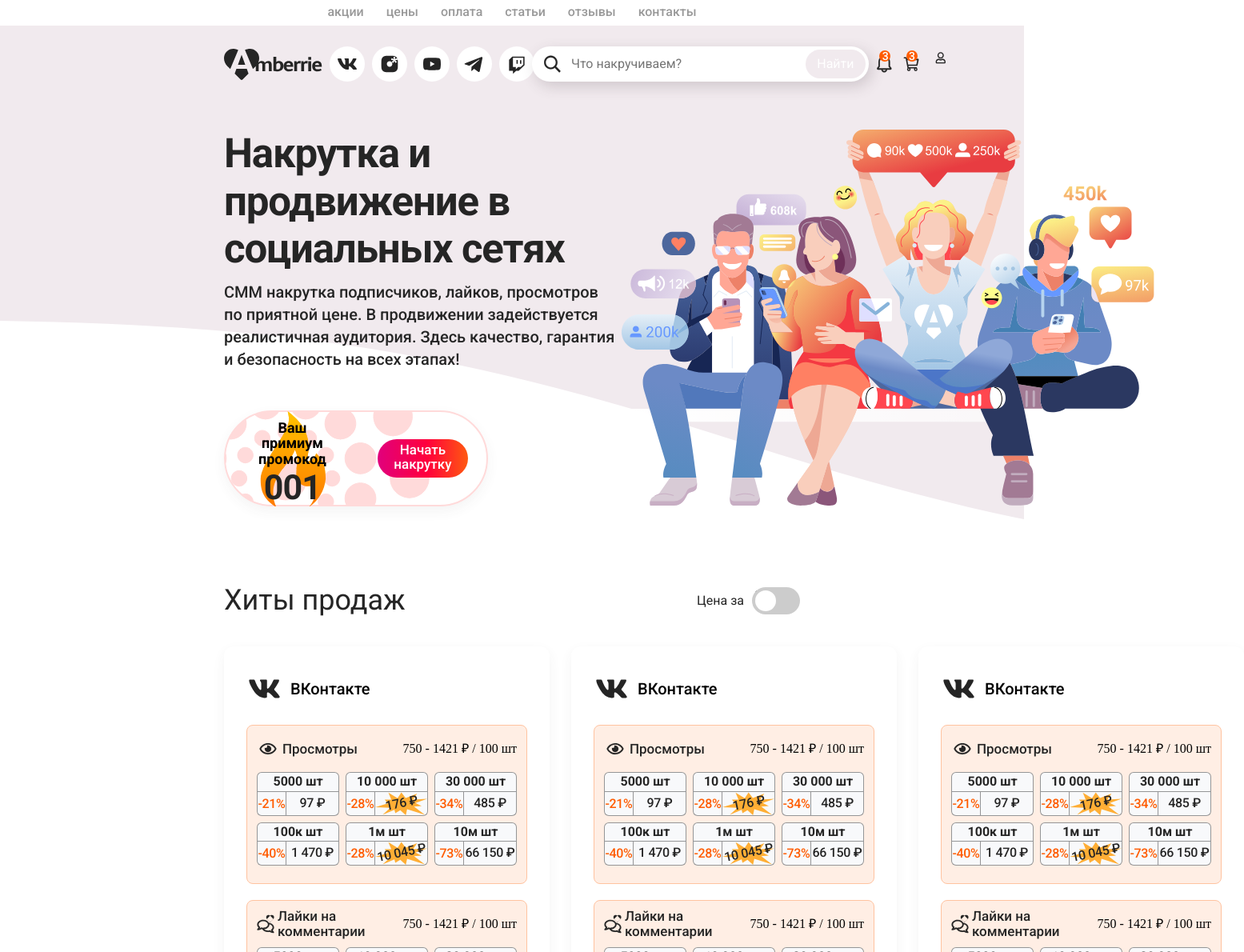
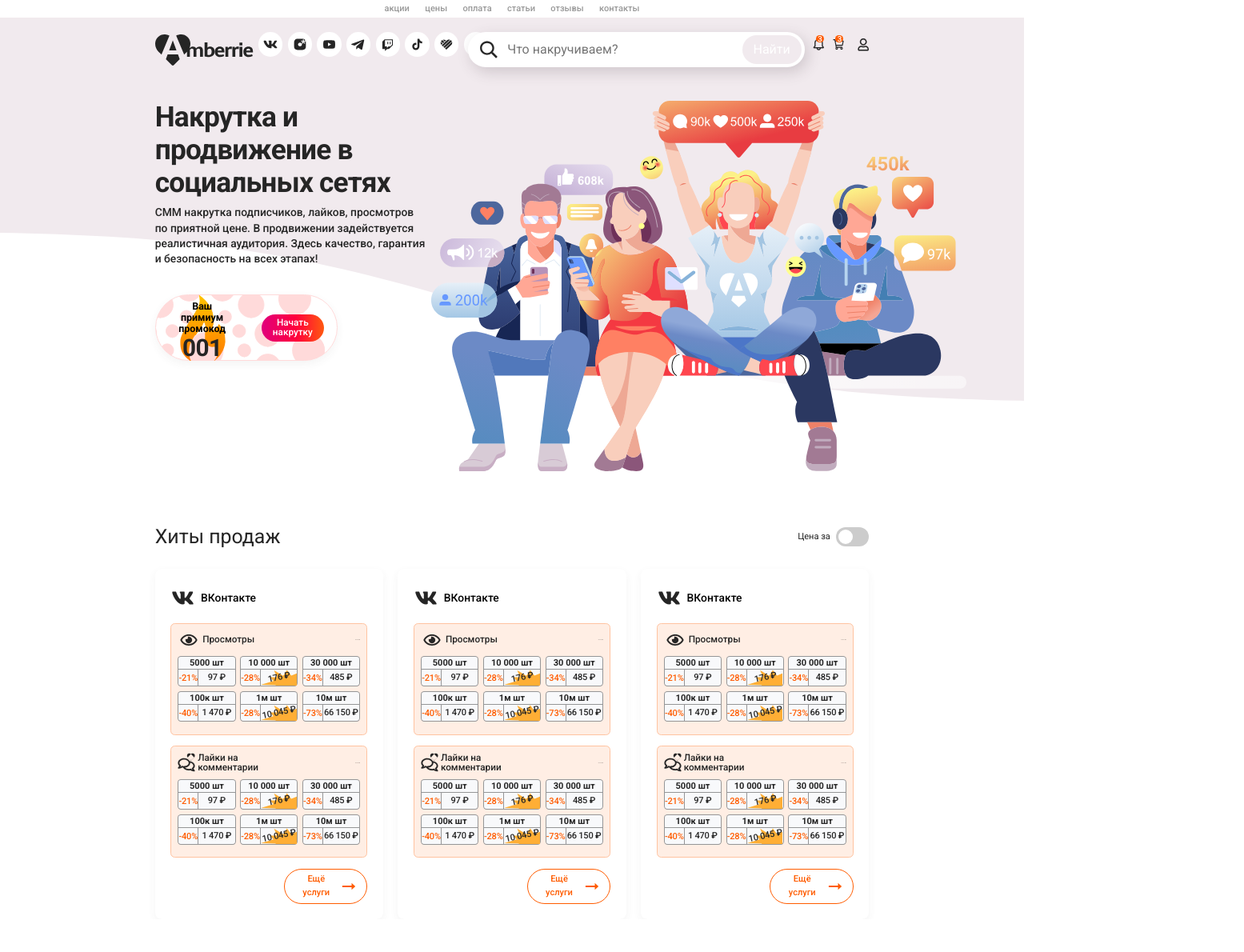
Before and after one commit to Sanb4ik/amberrie-test-task, a React (Create React App) app: page / in a window 1280 px wide. Shown: the top 1190 px of the page at 80% size, 1555 px wide, since content can reach past the window. After the commit the page ends 1149 px from the top, so only its background shows below. Built offline with nearby package versions, Linux system fonts and the light colour scheme.

Commit message:
px was changed on rem value

```diff
--- a/src/App.css
+++ b/src/App.css
@@ -1,5 +1,6 @@
 @import url('https://fonts.googleapis.com/css2?family=Roboto:wght@400;500;700&display=swap');
 /**/
+
 :root{
   --white-50:rgba(255, 255, 255, 0.50);
   --black-40: rgba(0, 0, 0, 0.40)
@@ -8,60 +9,61 @@
 .container{
   display: flex;
   flex-direction: column;
-  padding: 0 280px 0 280px;
+  padding: 0 280rem 0 280rem;
   height: 100vh;
 
   background: url("./images/background.svg");
+  background-size: 100% ;
   background-repeat: no-repeat;
 }
 
 
 .content{
-  padding-top: 34px;
+  padding-top: 34rem;
   display: flex;
   flex-direction: row;
 }
 
 .content main{
-  width: 593px;
+  width: 593rem;
   display: flex;
   flex-direction: column;
 }
 
 .content main h1{
-  /*padding-top: 90px;*/
+  /*padding-top: 90rem;*/
   color: #252525;
   font-family: Roboto;
-  font-size: 51px;
+  font-size: 51rem;
   font-style: normal;
   font-weight: 700;
-  line-height: 117%; /* 67.86px */
-  letter-spacing: -1.16px;
+  line-height: 117%; /* 67.86rem */
+  letter-spacing: -1.16rem;
 }
 
 .content main p{
-  padding-top: 10px;
-  width: 494px;
+  padding-top: 10rem;
+  width: 494rem;
   color:  #252525;
   font-family: Roboto;
-  font-size: 20px;
+  font-size: 20rem;
   font-style: normal;
   font-weight: 500;
-  line-height: 140%; /* 28px */
+  line-height: 140%; /* 28rem */
 }
 
 .sale{
-  box-shadow: 0px 6px 16px 0px rgba(68, 61, 65, 0.06);
-  margin-top: 50px;
-  border-radius: 60px;
-  width: 330px;
-  height: 120px;
-  border: solid 2px #FFDADA;
+  box-shadow: 0rem 6rem 16rem 0rem rgba(68, 61, 65, 0.06);
+  margin-top: 50rem;
+  border-radius: 60rem;
+  width: 330rem;
+  height: 120rem;
+  border: solid 2rem #FFDADA;
   display: flex;
-  width: 330px;
   background: url('./images/sale.svg');
+  background-size: 330rem;
   background-repeat: no-repeat;
-  /*padding: 0px 36px 6px 48px;*/
+  /*padding: 0rem 36rem 6rem 48rem;*/
   justify-content: space-around;
   align-items: center;
   align-content: center;
@@ -69,27 +71,29 @@
 
 .sale button{
   display: flex;
-  height: 48px;
-  padding: 14px 20px 16px 20px;
+  height: 48rem;
+  padding: 14rem 20rem 16rem 20rem;
   justify-content: center;
   align-items: center;
-  gap: 14px;
+  gap: 14rem;
   color: white;
   text-align: center;
   font-family: Roboto;
   border: none;
-  font-size: 17px;
+  font-size: 17rem;
   font-style: normal;
   font-weight: 500;
   line-height: 105%;
-  border-radius: 28px;
+  border-radius: 28rem;
   background:  linear-gradient(90deg, #DD0085 -7.31%, #FF003C 54.55%, #FF7A00 117.06%);
 }
 
 .sale_info{
   background: url('./images/fire.svg');
-  max-width: 120px;
-  height: 120px;
+  background-repeat: no-repeat;
+  background-size: 120rem;
+  max-width: 120rem;
+  height: 120rem;
   text-align: center;
   justify-content: center;
   display: flex;
@@ -99,26 +103,26 @@
 .sale_info .p{
   color: #000;
   font-family: Roboto;
-  font-size: 18px;
+  font-size: 18rem;
   font-style: normal;
   font-weight: 800;
-  line-height: 110%; /* 19.8px */
+  line-height: 110%; /* 19.8rem */
 }
 
 .sale_info h3{
   color: #252525;
   text-align: center;
   font-family: Roboto;
-  font-size: 43px;
+  font-size: 43rem;
   font-style: normal;
   font-weight: 700;
-  line-height: 110%; /* 47.3px */
-  letter-spacing: -0.86px;
+  line-height: 110%; /* 47.3rem */
+  letter-spacing: -0.86rem;
   text-transform: uppercase;
 }
 
 .sales__section{
-  margin-top: 96px;
+  margin-top: 96rem;
   display: flex;
   flex-direction: column;
 }
@@ -128,30 +132,30 @@
   justify-content: space-between;
   color:  #252525;
   font-family: Roboto;
-  font-size: 36px;
+  font-size: 36rem;
   font-style: normal;
   font-weight: 400;
-  line-height: 120%; /* 43.2px */
+  line-height: 120%; /* 43.2rem */
 }
 
 .price_swith{
   color:  #252525;
   font-family: Roboto;
-  font-size: 16px;
+  font-size: 16rem;
   font-style: normal;
   font-weight: 400;
-  line-height: 24px;
+  line-height: 24rem;
   display: flex;
   align-items: center;
   flex-direction: row;
-  gap: 10px;
+  gap: 10rem;
 }
 
 .grid_container {
-  padding-top: 36px;
+  padding-top: 36rem;
   display: grid;
   grid-template-columns: 1fr 1fr 1fr; /* Three equal columns */
-  gap: 27px; /* Adjust the gap between columns */
+  gap: 27rem; /* Adjust the gap between columns */
 }
 
 
@@ -160,8 +164,8 @@
 .switch {
   position: relative;
   display: inline-block;
-  width: 60px;
-  height: 34px;
+  width: 60rem;
+  height: 34rem;
 }
 .slider {
   position: absolute;
@@ -178,10 +182,10 @@
 .slider:before {
   position: absolute;
   content: "";
-  height: 26px;
-  width: 26px;
-  left: 4px;
-  bottom: 4px;
+  height: 26rem;
+  width: 26rem;
+  left: 4rem;
+  bottom: 4rem;
   background-color: white;
   -webkit-transition: .4s;
   transition: .4s;
@@ -192,18 +196,18 @@
 }
 
 input:focus + .slider {
-  box-shadow: 0 0 1px #2196F3;
+  box-shadow: 0 0 1rem #2196F3;
 }
 
 input:checked + .slider:before {
-  -webkit-transform: translateX(26px);
-  -ms-transform: translateX(26px);
-  transform: translateX(26px);
+  -webkit-transform: translateX(26rem);
+  -ms-transform: translateX(26rem);
+  transform: translateX(26rem);
 }
 
 /* Rounded sliders */
 .slider.round {
-  border-radius: 34px;
+  border-radius: 34rem;
 }
 
 .slider.round:before {
--- a/src/index.css
+++ b/src/index.css
@@ -66,3 +66,7 @@
 select {
   font: inherit;
 }
+
+html{
+  font-size: calc(1vw / 18.5);
+}
--- a/src/styles/Card.css
+++ b/src/styles/Card.css
@@ -1,46 +1,46 @@
 .card {
-    padding: 28px;
-    border-radius: 12px;
+    padding: 28rem;
+    border-radius: 12rem;
     background: #FFF;
-    box-shadow: 0px 6px 16px 0px rgba(68, 61, 65, 0.06);
+    box-shadow: 0rem 6rem 16rem 0rem rgba(68, 61, 65, 0.06);
     display: flex;
     flex-direction: column;
-    gap: 20px;
+    gap: 20rem;
 }
 
 .card_cap{
     display: flex;
     flex-direction: row;
     align-items: center;
-    gap: 10px;
+    gap: 10rem;
 }
 
 .grid__item_logo{
-    width: 45px;
-    height: 50px;
+    width: 45rem;
+    height: 50rem;
 }
 
 .grid__item_p{
     color: #000;
     font-family: Roboto;
-    font-size: 20px;
+    font-size: 20rem;
     font-style: normal;
     font-weight: 500;
-    line-height: 140%; /* 28px */
+    line-height: 140%; /* 28rem */
 }
 
 .views{
-    border-radius: 8px;
-    border: 1px solid #FFC3A0;
+    border-radius: 8rem;
+    border: 1rem solid #FFC3A0;
     background:  #FFEEE4;
-    padding: 0px 12px 22px 12px;
-    /*gap: 20px;*/
+    padding: 0rem 12rem 22rem 12rem;
+    /*gap: 20rem;*/
 }
 
 .view_hat{
     display: flex;
-    height: 58px;
-    /*padding: 0px 12px;*/
+    height: 58rem;
+    /*padding: 0rem 12rem;*/
     justify-content: space-between;
     align-items: center;
 }
@@ -48,28 +48,28 @@
     display: flex;
     justify-content: center;
     align-items: center;
-    gap: 4px;
+    gap: 4rem;
     color:  #252525;
     font-family: Roboto;
-    font-size: 17px;
+    font-size: 17rem;
     font-style: normal;
     font-weight: 500;
-    line-height: 110%; /* 18.7px */
+    line-height: 110%; /* 18.7rem */
 }
 
 .price_container {
     display: grid;
-    /*padding: 0px 12px;*/
+    /*padding: 0rem 12rem;*/
     grid-template-columns: 1fr 1fr 1fr; /* Three equal columns */
     grid-template-rows: 1fr 1fr; /* Three equal rows */
-    gap: 8px; /* Adjust the gap between columns and rows */
+    gap: 8rem; /* Adjust the gap between columns and rows */
 }
 
 .price_item {
-    /*padding: 10px;*/
+    /*padding: 10rem;*/
     text-align: center;
-    border-radius: 6px;
-    border: 1px solid var(--black-40, rgba(0, 0, 0, 0.40));
+    border-radius: 6rem;
+    border: 1rem solid var(--black-40, rgba(0, 0, 0, 0.40));
     background:  #F8F9FB;
     display: flex;
     flex-direction: column;
@@ -77,53 +77,53 @@
 .price_item_amount{
     color:  #252525;
     font-family: Roboto;
-    font-size: 16px;
+    font-size: 16rem;
     font-style: normal;
     font-weight: 900;
-    line-height: 140%; /* 22.4px */
-    border-bottom: 1px solid var(--black-40, rgba(0, 0, 0, 0.40));
+    line-height: 140%; /* 22.4rem */
+    border-bottom: 1rem solid var(--black-40, rgba(0, 0, 0, 0.40));
 }
 
 .price_item_spec{
     display: flex;
     flex-direction: row;
     font-family: Roboto;
-    font-size: 16px;
+    font-size: 16rem;
     font-style: normal;
     font-weight: 500;
-    line-height: 140%; /* 22.4px */
-    letter-spacing: -0.32px;
+    line-height: 140%; /* 22.4rem */
+    letter-spacing: -0.32rem;
 }
 
 .price_item_sale{
     display: flex;
-    width: 36px;
-    height: 29px;
-    padding: 4px 0px 3px 0px;
+    width: 36rem;
+    height: 29rem;
+    padding: 4rem 0rem 3rem 0rem;
     justify-content: center;
     align-items: flex-start;
-    gap: 10px;
+    gap: 10rem;
     flex-shrink: 0;
     color:  #FF5C00;
 
-    border-right: 1px solid var(--black-40, rgba(0, 0, 0, 0.40));;
+    border-right: 1rem solid var(--black-40, rgba(0, 0, 0, 0.40));;
 }
 
 .price_item_cost{
     display: flex;
-    width: 65px;
-    height: 29px;
-    padding: 3px 0px;
+    width: 65rem;
+    height: 29rem;
+    padding: 3rem 0rem;
     justify-content: center;
     align-items: flex-start;
-    gap: 10px;
+    gap: 10rem;
     flex-shrink: 0;
     color: #252525;
 }
 
 .cost_rotate{
-    width: 65.071px;
-    height: 17.473px;
+    width: 65.071rem;
+    height: 17.473rem;
     transform: rotate(-11.645deg);
     flex-shrink: 0;
 }
@@ -139,19 +139,19 @@
 
 .card_button{
     display: flex;
-    gap: 2px; /*6px*/
+    gap: 2rem; /*6rem*/
     background: none;
-    max-width: 151px;
-    min-width: 151px;
-    padding: 6px 12px 6px 20px;
+    max-width: 151rem;
+    min-width: 151rem;
+    padding: 6rem 12rem 6rem 20rem;
     justify-content: center;
     align-items: center;
-    border-radius: 1000px;
-    border: 1px solid #FF5C00;
+    border-radius: 1000rem;
+    border: 1rem solid #FF5C00;
     color:  #FF5C00;
     font-family: Roboto;
-    font-size: 16px;
+    font-size: 16rem;
     font-style: normal;
     font-weight: 500;
-    line-height: 150%; /* 24px */
+    line-height: 150%; /* 24rem */
 }
--- a/src/styles/Header.css
+++ b/src/styles/Header.css
@@ -2,23 +2,23 @@
 
 header{
     display: flex;
-    padding: 26px 280px 26px 280px;
+    padding: 26rem 280rem 26rem 280rem;
     justify-content: space-between;
     background: #F1EAEE;
-    /*margin-bottom: 55px;*/
+    /*margin-bottom: 55rem;*/
 }
 
 .logos{
     display: flex;
     justify-content: space-between;
-    gap: 9px;
-    padding: 0 9px 0 9px;
+    gap: 9rem;
+    padding: 0 9rem 0 9rem;
 }
 .logo{
-    padding: 8px;
-    width: 44px;
-    height: 44px;
-    border-radius: 22px;
+    padding: 8rem;
+    width: 44rem;
+    height: 44rem;
+    border-radius: 22rem;
     background: white;
 }
 
@@ -28,11 +28,11 @@
 }
 
 .search-field {
-    width: 420px;
-    padding: 10px 35px 10px 15px;
+    width: 420rem;
+    padding: 10rem 35rem 10rem 15rem;
     border: none;
     background-color: white;
-    border-radius: 100px;
+    border-radius: 100rem;
     outline: none;
 }
 
@@ -40,57 +40,57 @@
     background: transparent;
     border: none;
     outline: none;
-    /*margin-left: -170px;*/
+    /*margin-left: -170rem;*/
 }
 
 .search-button img {
-    width: 20px;
-    height: 20px;
+    width: 20rem;
+    height: 20rem;
     object-fit: cover;
 }
 
 .header_buttons{
     display: flex;
     flex-direction: row;
-    gap: 14px;
+    gap: 14rem;
 }
 
 .header_button{
     position: relative;
     display: flex;
     align-items: center;
-    width: 29px;
-    height: 44px;
+    width: 29rem;
+    height: 44rem;
 }
 
 .header__button{
-    padding: 8px;
-    width: 44px;
-    height: 44px;
-    border-radius: 22px;
+    padding: 8rem;
+    width: 44rem;
+    height: 44rem;
+    border-radius: 22rem;
     border: none;
     background: rgba(255, 255, 255, 0.30);
 }
 
 .header_button p{
     position: absolute;
-    width: 14px;
-    height: 14px;
-    right: 2px;
-    top:5px;
+    width: 14rem;
+    height: 14rem;
+    right: 2rem;
+    top:5rem;
     background-color: #FF5C00;
-    font-size: 14px;
-    border-radius: 14px;
+    font-size: 14rem;
+    border-radius: 14rem;
     color:  #FFF;
     text-align: center;
     font-family: Roboto;
     font-style: normal;
     font-weight: 500;
-    line-height: 100%; /* 14px */
-    letter-spacing: -0.7px;
+    line-height: 100%; /* 14rem */
+    letter-spacing: -0.7rem;
     text-transform: uppercase;
 }
 .header_button img{
-    width: 22px;
-    height: 22px;
+    width: 22rem;
+    height: 22rem;
 }
--- a/src/styles/Nav.css
+++ b/src/styles/Nav.css
@@ -1,19 +1,19 @@
 nav{
     background: var(--white-50, rgba(255, 255, 255, 0.50));
     display: flex;
-    padding: 7px 280px 9px 280px;
+    padding: 7rem 280rem 9rem 280rem;
     justify-content: center;
     align-items: center;
-    gap: 28px;
+    gap: 28rem;
 }
 
 nav p{
     color: var(--black-40, rgba(0, 0, 0, 0.40));
     text-align: right;
     font-family: Roboto;
-    font-size: 16px;
+    font-size: 16rem;
     font-style: normal;
     font-weight: 441;
-    line-height: 100%; /* 16px */
+    line-height: 100%; /* 16rem */
     text-transform: lowercase;
 }
```
